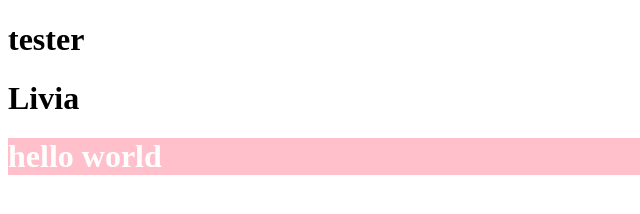
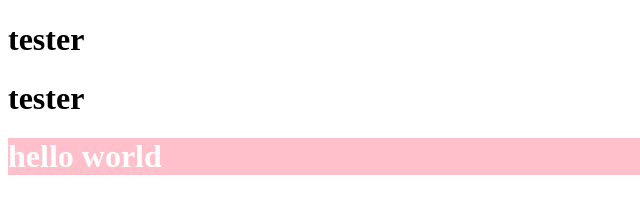
Before and after one commit to wjm2202/tech-git, a plain HTML site: page index.html in a window 1280 px wide. Shown: the full height of the page, 0-640 px from the left. Drawn offline with Linux system fonts and the light colour scheme.

Commit message:
change title

```diff
--- a/index.html
+++ b/index.html
@@ -17,7 +17,7 @@
 <body>
 
 
-    <h1 style="">Livia</h1>
+    <h1 style="">tester</h1>
 
 
     <h1 id="car" class="plinker">hello world</h1>
```
